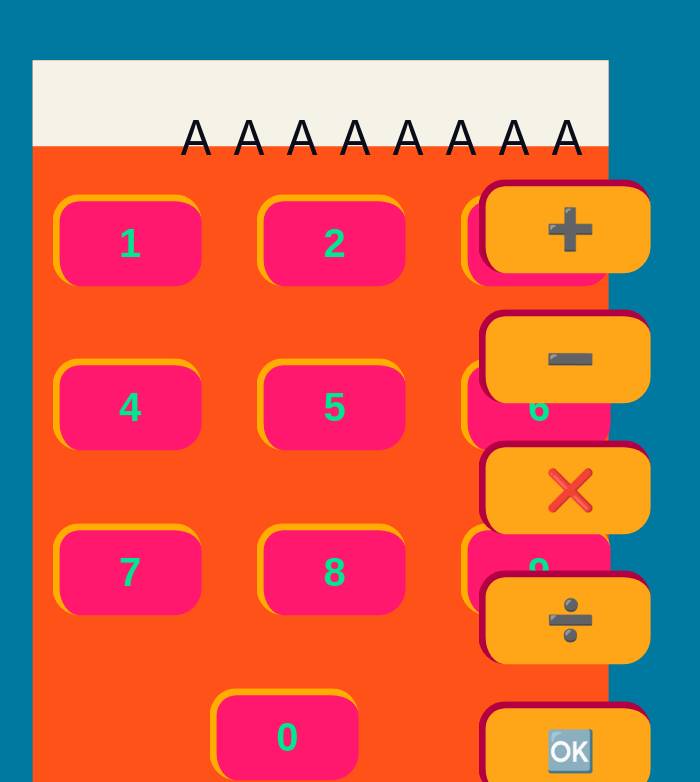
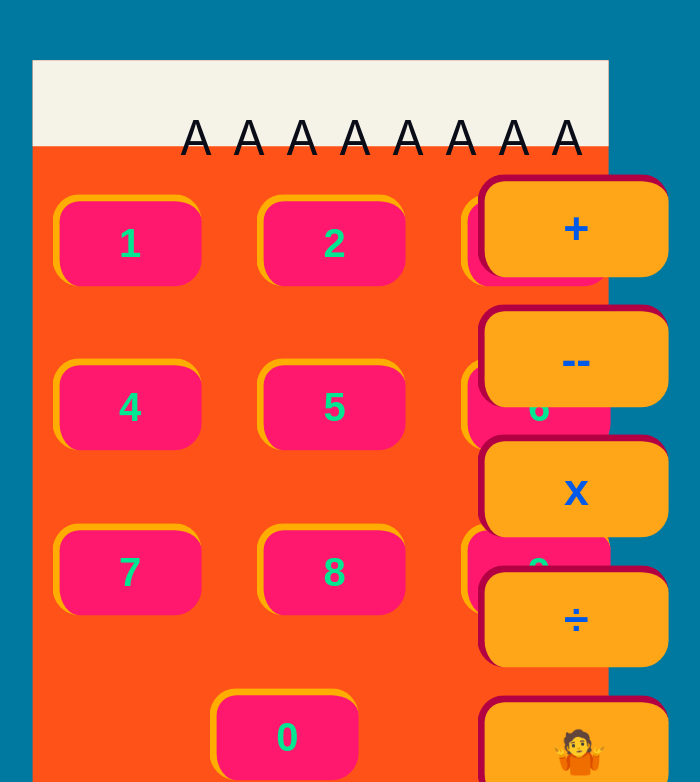
Before and after one commit to kasvrol/gitflow, a React (Vite) app: page / in a window 1280 px wide. Shown: the part 170-952 px from the top of the page, without its empty margins (313-1013 px from the left). Built offline with nearby package versions, Linux system fonts and the light colour scheme.

Commit message:
[HOTFIX] [VISUAL] Mudança nos simbolos dos botões de funções.

```diff
--- a/src/components/DivBotao/DivBotao.jsx
+++ b/src/components/DivBotao/DivBotao.jsx
@@ -4,7 +4,7 @@ import Botoes from "../Botoes/Botoes";
 function DivBotao(){
 return(
     <Botoes onClick={() => console.log('You just clicked')} >
-        ➗
+        ÷
     </Botoes>
 )
 
--- a/src/components/IgualBotao/IgualBotao.jsx
+++ b/src/components/IgualBotao/IgualBotao.jsx
@@ -4,7 +4,7 @@ import Botoes from "../Botoes/Botoes";
 function IgualBotao(){
 return(
     <Botoes onClick={() => console.log('You just clicked')} >
-        🆗
+        🤷
     </Botoes>
 )
 
--- a/src/components/MultBotao/MultBotao.jsx
+++ b/src/components/MultBotao/MultBotao.jsx
@@ -4,7 +4,7 @@ import Botoes from "../Botoes/Botoes";
 function MultBotao(){
 return(
     <Botoes onClick={() => console.log('You just clicked')} >
-        ❌
+        x
     </Botoes>
 )
 
--- a/src/components/SomaBotao/SomaBotao.jsx
+++ b/src/components/SomaBotao/SomaBotao.jsx
@@ -4,7 +4,7 @@ import Botoes from "../Botoes/Botoes";
 function SomaBotao(){
 return(
     <Botoes onClick={() => console.log('You just clicked')} >
-        ➕
+        +
     </Botoes>
 )
 
--- a/src/components/SubBotao/SubBotao.jsx
+++ b/src/components/SubBotao/SubBotao.jsx
@@ -4,7 +4,7 @@ import Botoes from "../Botoes/Botoes";
 function SubBotao(){
 return(
     <Botoes onClick={() => console.log('You just clicked')} >
-        ➖
+        --
     </Botoes>
 )
 
--- a/src/css/botoes.scss
+++ b/src/css/botoes.scss
@@ -38,5 +38,6 @@ button {
     border-color: $borda-btn-funcoes-claras;
     color:$funcoes-claras;
     margin-left: -7%;
+    font-size: 2.8em;
 
 }
```
